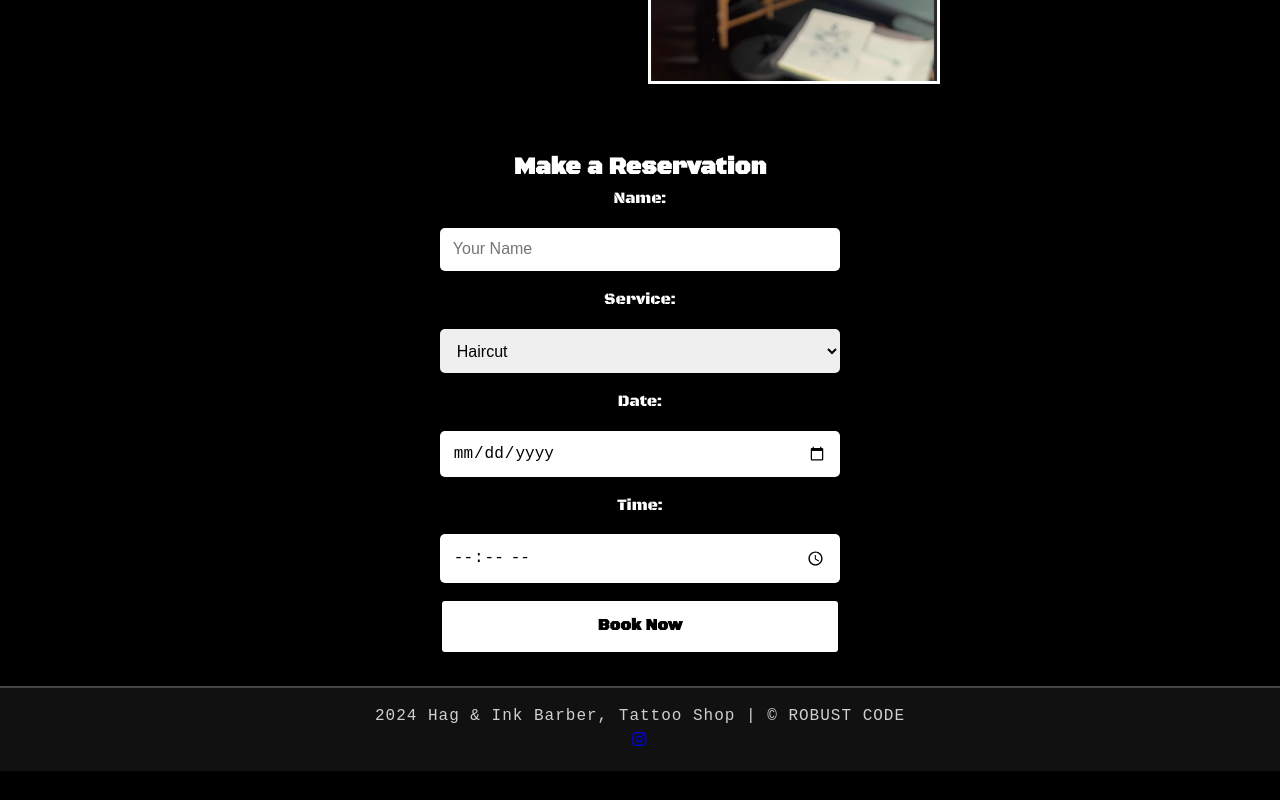
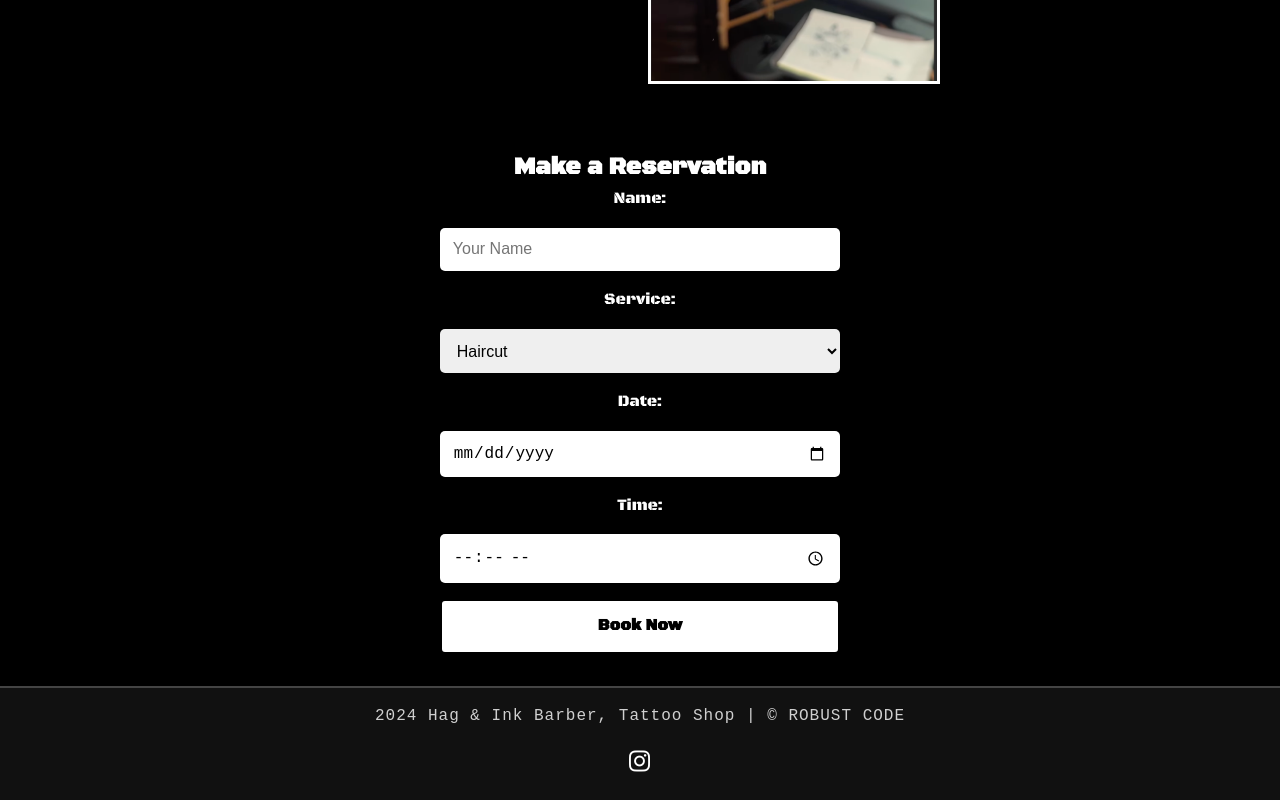
Before and after one commit to RobustCode-Incorporated/Hag-Ink, a plain HTML site: page index.html in a window 1280 px wide. Shown: the part 2387-3187 px from the top of the page. Before the commit the page ends 3158 px from the top, so only its background shows below. Drawn offline with Linux system fonts and the light colour scheme.

Commit message:
Update styles.css

```diff
--- a/styles.css
+++ b/styles.css
@@ -165,6 +165,21 @@ footer p {
     opacity: 0.8; /* Slightly faded for a softer look */
 }
 
+/* Footer Social Icons */
+footer .social-icon {
+    display: inline-block;
+    margin-top: 1rem;
+    font-size: 1.5rem; /* Adjust size as needed */
+    color: #fff; /* Icon color */
+    transition: color 0.3s ease, transform 0.3s ease;
+    text-decoration: none; /* Remove underline */
+}
+
+footer .social-icon:hover {
+    color: #ff007f; /* Instagram's brand color or any highlight */
+    transform: scale(1.2); /* Slight zoom effect */
+}
+
 /* Keyframes for Animations */
 @keyframes fadeIn {
     from { opacity: 0; }
```
